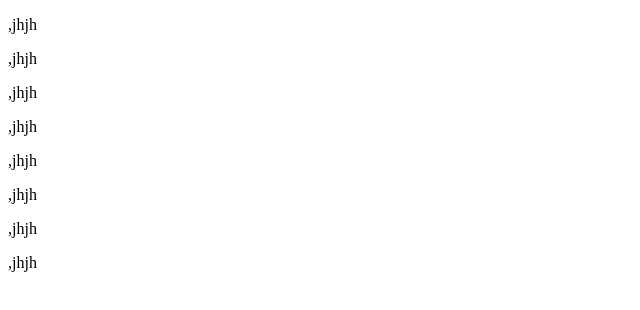
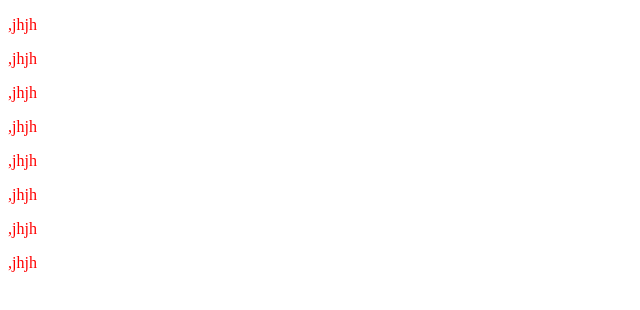
Before and after one commit to albert-exceedteam/test_exceed, a plain HTML site: page index.html in a window 1280 px wide. Shown: the whole page, without its empty margins (0-640 px from the left). Drawn offline with nearby package versions, Linux system fonts and the light colour scheme.

Commit message:
add stylesheets

```diff
--- a/index.html
+++ b/index.html
@@ -7,7 +7,7 @@
     <title>Document</title>
 
     <script src="http://code.jquery.com/jquery-1.8.3.js"></script>
-
+    <link href="styles.css" rel="stylesheet">
 
 
 
--- /dev/null
+++ b/styles.css
@@ -0,0 +1,3 @@
+p {
+    color: red;
+}
```
